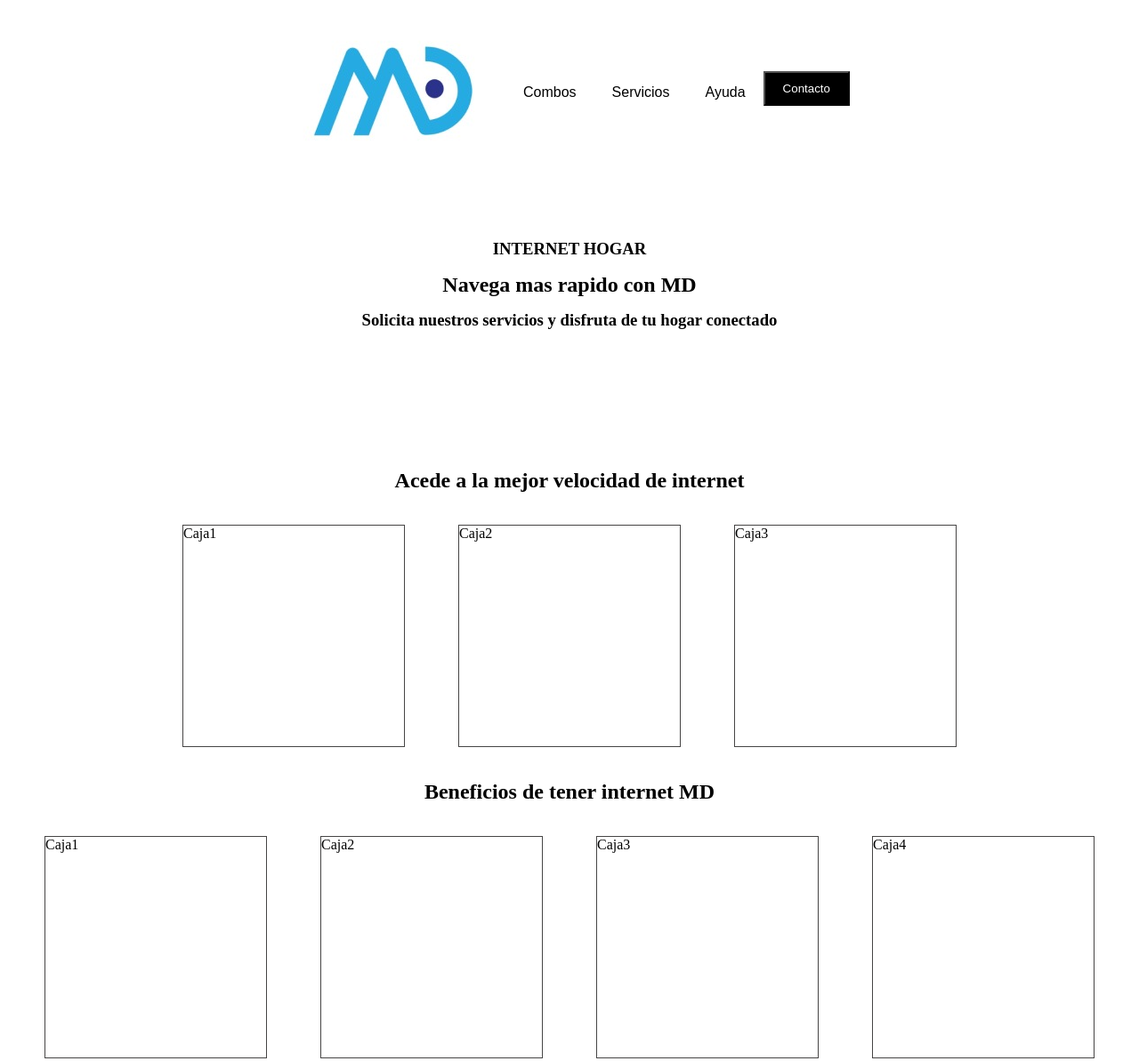
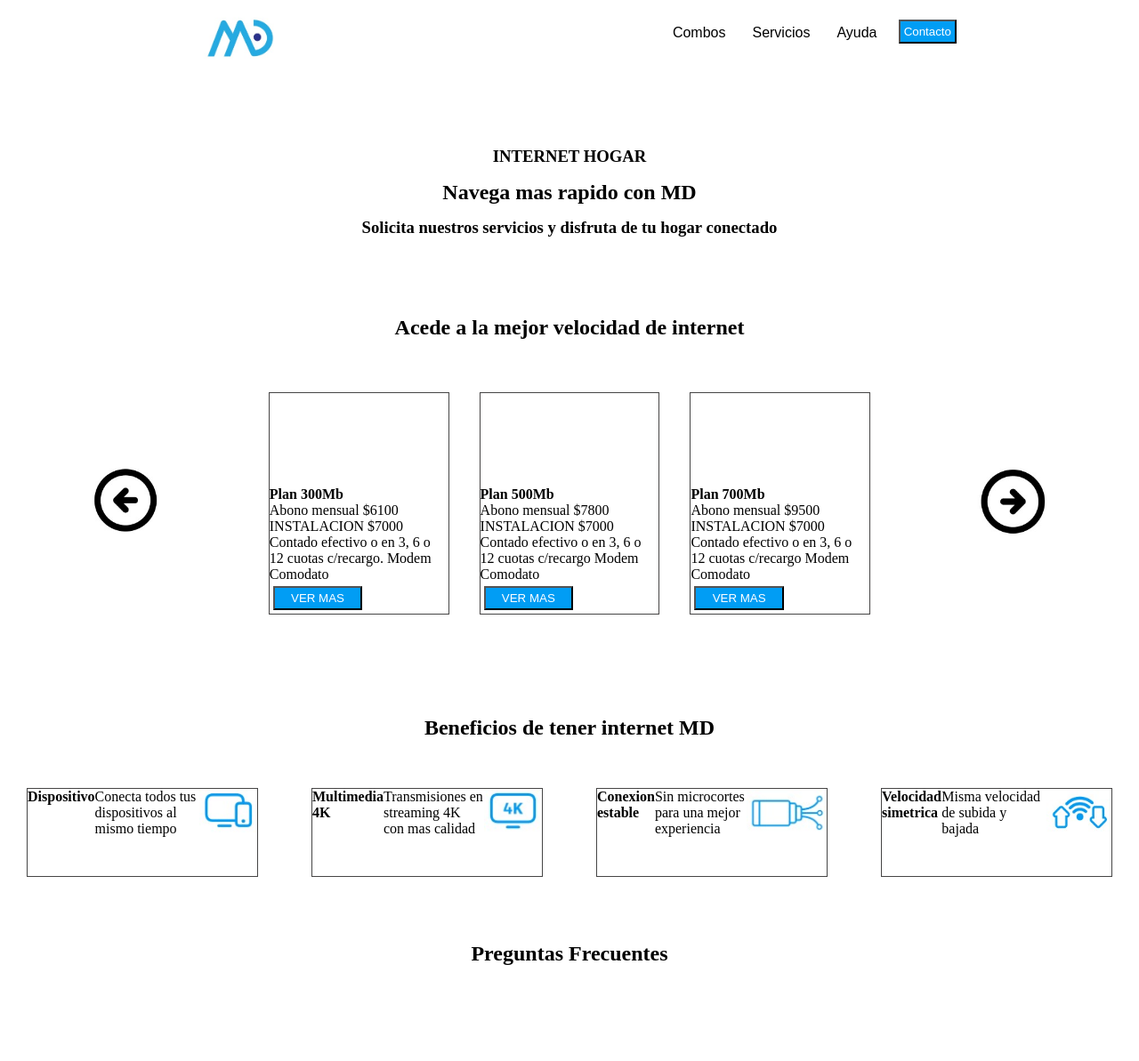
Before and after one commit to Daiana074/Empresa-de-Internet-MD, a plain HTML site: page index.html in a window 1280 px wide. Shown: the top 1193 px of the page at 89% size. Drawn offline with Linux system fonts and the light colour scheme.

Commit message:
Actualizacion

```diff
--- a/index.html
+++ b/index.html
@@ -11,17 +11,15 @@
 
 <body>
 
-    <div class="contenedortotal">
-
         <header>
-            <div class="navv">
                 <nav class="navegacion">
 
                     <div class="logo">
-                        <img src="./Img/logo1.jpg" alt="">
+                        <img src="./Img/logo1.jpg" alt="" width="100px" >
                     </div>
+
                         <ul class="menu">
-                            <li><a href="#">Combos</a> </li>
+                            <li ><a href="#">Combos</a> </li>
                             <li><a href="#">Servicios</a> </li>
                             <li><a href="#">Ayuda</a> </li>
                             <!-- <li><input type="submit" value="Contacto"></li> -->
@@ -30,9 +28,17 @@
                         </ul>
 
                 </nav>
-            </div>
+
 
         </header>
+        <br>
+        <br>
+
+
+
+
+
+
 
         <section>
             <div class="seccion1">
@@ -43,38 +49,88 @@
                 <h3>Solicita nuestros servicios y disfruta de tu hogar conectado</h3>
             </div>
         </section>
+        <br>
+        <br>
+        <br>
+        <br>
         <section >
             <h2>Acede a la mejor velocidad de internet</h2>
+            <br>
+            <br>
             <div class="cajas">
+
+                <div class="icono">
+                    <img src="./Img/izquierda.jpeg" alt="" width="80">
+
+                </div>
+
                 <div class="c1">
-                    Caja1
+                    <h4>Plan 300Mb</h4>
+                    <p>Abono mensual $6100
+                        INSTALACION
+                        $7000 Contado efectivo o en 3, 6 o
+                        12 cuotas c/recargo.
+                        Modem Comodato</p>
+                        <button class="boton3">VER MAS</button>
                 </div>
                 <div class="c2">
-                    Caja2
+                    <h4>Plan 500Mb</h4>
+                    <p>Abono mensual $7800
+                        INSTALACION
+                        $7000 Contado efectivo o en 3, 6 o
+                        12 cuotas c/recargo
+                        Modem Comodato</p>
+                        <button class="boton3">VER MAS</button>
                 </div>
                 <div class="c3">
-                    Caja3
+                    <h4>Plan 700Mb</h4>
+                    <p>Abono mensual $9500
+                        INSTALACION
+                        $7000 Contado efectivo o en 3, 6 o
+                        12 cuotas c/recargo
+                        Modem Comodato</p>
+                        <button class="boton3">VER MAS</button>
+                </div>
+
+                <div class="icono">
+                    <img src="./Img/derecha.jpeg" alt="" width="80px">
+
                 </div>
             </div>
 
 
         </section>
+            <br>
+            <br>
+            <br>
+            <br>
+            <br>
+
 
         <section>
             <h2>Beneficios de tener internet MD</h2>
+            <br>
             <div class="seccion3">
                 <div class="cajas">
                     <div class="c11">
-                        Caja1
+                        <h4>Dispositivo</h4>
+                        <p>Conecta todos tus dispositivos al mismo tiempo</p>
+                        <img src="./Img/dispositivos.jpeg" alt="" width="50%" height="50%">
                     </div>
                     <div class="c22">
-                        Caja2
+                        <h4>Multimedia 4K</h4>
+                        <p>Transmisiones en streaming 4K con mas calidad</p>
+                        <img src="./Img/multimedia.jpeg" alt="" width="50%" height="50%">
                     </div>
                     <div class="c33">
-                        Caja3
+                        <h4>Conexion estable</h4>
+                        <p>Sin microcortes para una mejor experiencia</p>
+                        <img src="./Img/conexion.jpeg" alt="" width="50%" height="50%">
                     </div>
                     <div class="c44">
-                        Caja4
+                        <h4>Velocidad simetrica</h4>
+                        <p>Misma velocidad de subida y bajada</p>
+                        <img src="./Img/velocidad.jpeg" alt="" width="50%" height="50%">
                     </div>
                 </div>
             </div>
@@ -86,19 +142,19 @@
             <div class="seccion4">
                 <div class="cajass">
                     <div class="c111">
-                        Caja1
+                        <h3>¿Tenes dudas sobre tu factura?</h3>
                     </div>
                     <div class="c222">
-                        Caja2
+                        <h3>¿Como aumento mi plan?</h3>
                     </div>
                     <div class="c333">
-                        Caja3
+                        <h3>¿Como cargo mi solicitud de instalacion?</h3>
                     </div>
                     <div class="c444">
-                        Caja4
+                        <h3>¿Cuales son las formas de pago?</h3>
                     </div>
                     <div class="c555">
-                        Caja5
+                        <h3>¿Como hacer un reclamo tecnico?</h3>
                     </div>
                 </div>
             </div>
@@ -114,6 +170,6 @@
                 </ul>
             </ul>
             </footer>
-    </div>
+
 
 </body>
--- a/style.css
+++ b/style.css
@@ -7,18 +7,16 @@ el modelo de caja "border-box" para unamejor gestión del diseño y el tamaño d
     box-sizing: border-box;
 
 }
+
+
 /*boton contacto*/
 .boton{
-    background-color: black;
+    background-color: #019df4;
     color: white;
-    padding: 10px 20px;
+    padding: 7%;
+    margin: 16%;
 }
 
-.menu{
-
-    display: flex;
-    justify-content: center;
-}
 
 header {
     height: 15vh;
@@ -27,31 +25,44 @@ header {
     z-index: 3;
     width: 100%;
 
+
 }
 
 .navegacion {
     width: 100%;
-    margin: 30px auto;
+    padding: 1%;
     display: flex;
-    justify-content: center;
-    align-items: center;
+    justify-content: space-around;
 
 }
 
-.navv{
+/* .logo{
     display: flex;
-    align-items: flex-start;
+    align-self: flex-start;
+
+
+} */
+.menu{
+    list-style: none;
+    display: flex;
+
+
 }
-/*
-.logo{
-    display: flex;
-    align-self: self-end;
+.menu>li>a {
+    display: block;
+    padding: 15px;
+    color: black;
+    font-family: Arial, Helvetica;
+    text-decoration: none;
 }
-*/
+
+.menu li a:hover {
+    color: rgb(35, 96, 187);
+    transition: all .3s;
+}
+
 /* elimina las viñetas o números de los elementos de la lista*/
-.navegacion .menu {
-    list-style: none;
-}
+
 
 /*para que no salga en columna, lo vuelve fila*/
 /* .menu>li {
@@ -59,26 +70,6 @@ header {
     display: inline-block;
 }  */
 
-.menu>li>a {
-    display: block;
-    padding: 15px 20px;
-    color: black;
-    font-family: Arial, Helvetica;
-    text-decoration: none;
-}
-
-/* .menu li a:hover {
-    color: rgb(35, 96, 187);
-    transition: all .3s;
-}
-.navegacion img{
-    height: 50px;
-
-}  */
-/* .contenedortotal {
-    width: 100%;
-    max-width: 2000px;
-} */
 /* h3{
     font-family: theSans;
 }
@@ -90,23 +81,48 @@ header {
     border: 1px solid rgb(70, 69, 69);
     background-color: white;
     color: black;
-    width: 250px;
-    height:250px;
-    margin: 30px;
+    width: 400px;
+    height: 250px;
+    margin: 17px;
+    display: flex;
+    flex-direction: column;
+    justify-content: end;
+
+
+
+}
+.boton3{
+    background-color: #019df4;
+    color: white;
+    padding: 2%;
+    width: 50%;
+    margin: 2%;
 
 }
 .cajas{
     display: flex;
     justify-content: center
 }
+.icono{
+    padding: 8%;
+
+}
+
+
+
+
+
 .c11, .c22, .c33, .c44{
     border: 1px solid rgb(70, 69, 69);
     background-color: white;
     color: black;
-    width: 250px;
-    height:250px;
+    width: 300px;
+    height:100px;
     margin: 30px;
+    display: flex;
+
 }
+
 .c111, .c222, .c333, .c444, .c555{
     border: 1px solid rgb(70, 69, 69);
     background-color: white;
@@ -114,14 +130,11 @@ header {
     width: 600px;
     height:50px;
     margin: 30px;
+    border-radius: 5%;
 
 }
-.cajass{
 
 
-
-    background-color: black;
-}
 
 
 .seccion4 {
@@ -131,23 +144,28 @@ header {
     height: 80vh; /* Ajusta la altura según sea necesario */
 }
 
+
 .cajass {
     display: flex;
     flex-direction: column;
     align-items: center;
+
 }
 
   /* Estilos de las cajas */
+
 .cajass > div {
-    margin: 10px;
-    padding: 20px;
-    border: 1px solid black;
+    margin: 1px;
+
+
+
 }
 .boton2{
     background-color: white;
     color: black;
+
 }
-
+*/
 .seccion1 {
     display: flex;
     flex-direction: column;
@@ -166,8 +184,7 @@ h2, h3{
 }
 footer{
     width: 100%;
-    height: 10vh;
-    margin: 10px auto;
+    height: 15vh;
     display: flex;
     justify-content: center;
     align-items: center;
```
Also changed, not shown: Img/conexion.jpeg (added), Img/derecha.jpeg (added), Img/dispositivos.jpeg (added), Img/izquierda.jpeg (added), Img/multimedia.jpeg (added), Img/nav.jpeg (added), Img/velocidad.jpeg (added), Img/wsp.jpeg (added).
